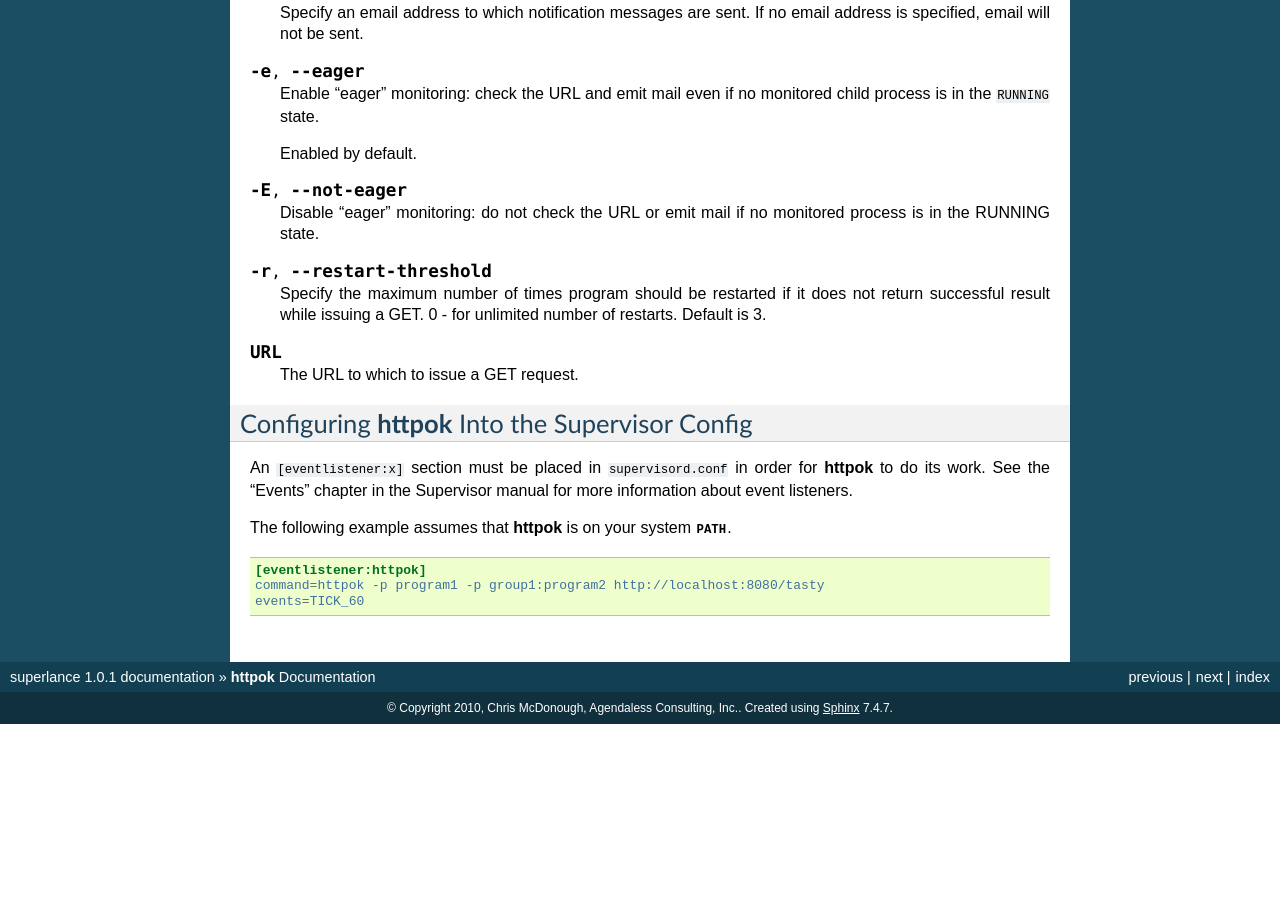
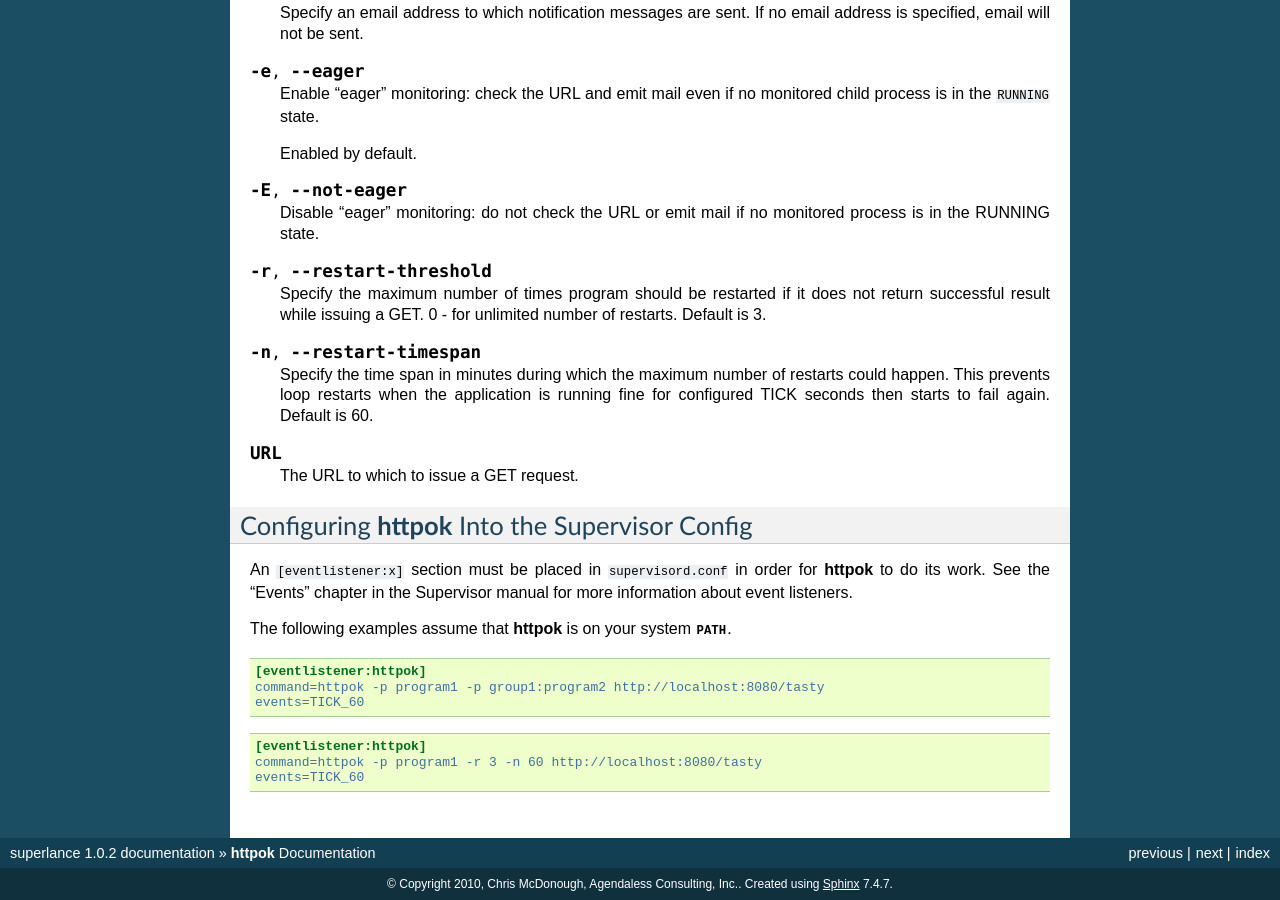
Before and after one commit to Supervisor/superlance, a Sphinx documentation site: the page built from docs/httpok.rst, in a window 1280 px wide and 900 px high, scrolled down 1466 px. Built offline with Sphinx 7.4.7, drawn with Linux system fonts in a browser that asks for light colours; before the commit the page ends 2190 px from its top, so only the background shows below that; some of the changed text lies outside the part shown.

Commit message:
Httpok limiting by timespan
* Httpok restart behaviour can now be limited by certain amount of times within certain period of time
* Details are in documentation

```diff
--- a/CHANGES.txt
+++ b/CHANGES.txt
@@ -1,3 +1,9 @@
+1.0.2 (2016-01-25)
+------------------
+
+- Httpok restart limiter now has an option to limit by time span too,
+  e.g. make no more than N restarts in the last M minutes.
+
 1.0.1 (2015-12-24)
 ------------------
 
--- a/README.rst
+++ b/README.rst
@@ -5,3 +5,5 @@
 processes that run under `supervisor <http://supervisord.org>`_.
 
 Please see ``docs/index.rst`` for complete documentation.
+
+Alternatively visit `Read The Docs <http://indeedops-superlance.readthedocs.org/en/latest/index.html>`_.
--- a/docs/conf.py
+++ b/docs/conf.py
@@ -45,9 +45,9 @@
 # built documents.
 #
 # The short X.Y version.
-version = '1.0.1'
+version = '1.0.2'
 # The full version, including alpha/beta/rc tags.
-release = '1.0.1'
+release = '1.0.2'
 
 # The language for content autogenerated by Sphinx. Refer to documentation
 # for a list of supported languages.
--- a/docs/httpok.rst
+++ b/docs/httpok.rst
@@ -124,6 +124,13 @@
    does not return successful result while issuing a GET. 0 - for unlimited
    number of restarts. Default is 3.
 
+.. cmdoption:: -n, --restart-timespan
+
+   Specify the time span in minutes during which the maximum number of
+   restarts could happen. This prevents loop restarts when the application
+   is running fine for configured TICK seconds then starts to fail again.
+   Default is 60.
+
 .. cmdoption:: URL
 
    The URL to which to issue a GET request.
@@ -137,7 +144,7 @@
 See the "Events" chapter in the
 Supervisor manual for more information about event listeners.
 
-The following example assumes that :command:`httpok` is on your system
+The following examples assume that :command:`httpok` is on your system
 :envvar:`PATH`.
 
 .. code-block:: ini
@@ -145,3 +152,9 @@
    [eventlistener:httpok]
    command=httpok -p program1 -p group1:program2 http://localhost:8080/tasty
    events=TICK_60
+
+.. code-block:: ini
+
+   [eventlistener:httpok]
+   command=httpok -p program1 -r 3 -n 60 http://localhost:8080/tasty
+   events=TICK_60
--- a/setup.py
+++ b/setup.py
@@ -35,7 +35,7 @@
     CHANGES = ''
 
 setup(name='superlance',
-      version='1.0.1',
+      version='1.0.2',
       license='BSD-derived (http://www.repoze.org/LICENSE.txt)',
       description='superlance plugins for supervisord',
       long_description=README + '\n\n' +  CHANGES,
```
Also changed, not shown: 2 other files.
